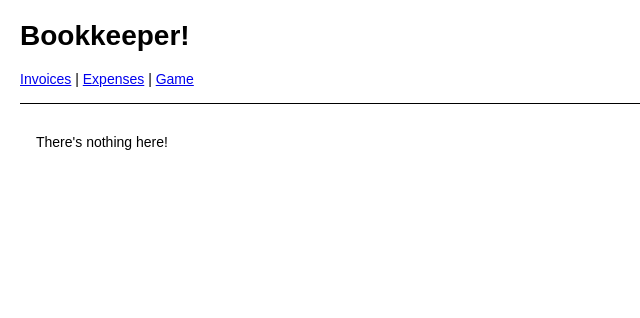
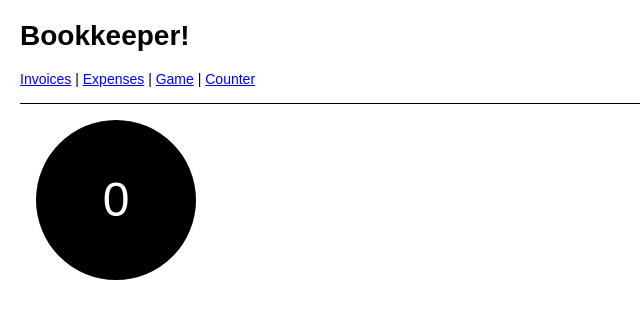
Before and after one commit to BOBY-MIN/my-app, a React (Create React App) app: page /counter in a window 1280 px wide. Shown: the top 318 px of the page, without its empty margins (0-640 px from the left). Built offline with nearby package versions, Linux system fonts and the light colour scheme.

Commit message:
- react-redux 처리  : counter 예제  : react-redux 에서 권장하는 정석대로 구성된 튜토리얼임.  : 리덕스의 창시자 Dan Abramov가 공유한 구조

```diff
--- a/package.json
+++ b/package.json
@@ -8,8 +8,10 @@
     "@testing-library/user-event": "^12.8.3",
     "react": "^17.0.2",
     "react-dom": "^17.0.2",
+    "react-redux": "^7.2.6",
     "react-router-dom": "^6.0.2",
     "react-scripts": "4.0.3",
+    "redux": "^4.1.2",
     "web-vitals": "^1.1.2"
   },
   "scripts": {
--- a/src/App.js
+++ b/src/App.js
@@ -12,7 +12,8 @@ export default function App() {
             >
                 <Link to="/invoices">Invoices</Link> | {" "}
                 <Link to="/expenses">Expenses</Link> | {" "}
-                <Link to="/game">Game</Link>
+                <Link to="/game">Game</Link> | {" "}
+                <Link to="/counter">Counter</Link>
             </nav>
             <Outlet />
         </div>
--- /dev/null
+++ b/src/actions/ActionTypes.js
@@ -0,0 +1,13 @@
+/*
+ Action 의 종류들을 선언합니다.
+ 앞에 export 를 붙임으로서, 나중에 이것들을 불러올 때,
+ import * as types from './ActionTypes' 를 할 수 있어요.
+
+여기서 정의한 Action 들을 actions/index.js 와 reducers/index.js 에서
+사용하여 Action 객체와 reducer 함수를 처리함.
+
+*/
+
+export const INCREMENT = 'INCREMENT';
+export const DECREMENT = 'DECREMENT';
+export const SET_COLOR = 'SET_COLOR';
--- /dev/null
+++ b/src/actions/index.js
@@ -0,0 +1,21 @@
+/*
+    action 객체를 만드는 액션 생성자들을 선언합니다. (action creators)
+    여기서 () => ({}) 은, function() { return { } } 와 동일한 의미입니다.
+    scope 이슈와 관계 없이 편의상 사용되었습니다.
+*/
+
+import * as types from './ActionTypes';
+
+export const increment = () => ({
+    type: types.INCREMENT
+});
+
+export const decrement = () => ({
+    type: types.DECREMENT
+});
+
+// 다른 액션 생성자들과 달리, 파라미터를 갖고있습니다
+export const setColor = (color) => ({
+    type: types.SET_COLOR,
+    color
+});
--- /dev/null
+++ b/src/components/Counter.css
@@ -0,0 +1,21 @@
+.Counter {
+    /* 레이아웃 */
+    width: 10rem;
+    height: 10rem;
+    display: flex;
+    align-items: center;
+    justify-content: center;
+    margin: 1rem;
+
+     /* 색상 */
+    color: white;
+
+    /* 폰트 */
+    font-size: 3rem;
+
+    /* 기타 */
+    border-radius: 100%;
+    cursor: pointer;
+    user-select: none;
+    transition: background-color 0.75s;
+}
--- /dev/null
+++ b/src/components/Counter.js
@@ -0,0 +1,49 @@
+
+
+import React from 'react';
+import PropTypes from 'prop-types';
+import 'components/Counter.css';
+
+/*
+    좌클릭 : 증가
+    우클릭 : 감소
+    더블클릭 : 컬러셋팅
+*/
+const Counter = ({number, color, onIncrement, onDecrement, onSetColor}) => {
+
+    return (
+        <div
+            className="Counter"
+            onClick={onIncrement}
+            onContextMenu={
+                (e) => {
+                    e.preventDefault();
+                    onDecrement();
+                }
+            }
+            onDoubleClick={onSetColor}
+            style={{backgroundColor: color}}>
+                {number}
+        </div>
+    );
+};
+
+// props에 대한 type 지정
+Counter.propTypes = {
+    number: PropTypes.number,
+    color: PropTypes.string,
+    onIncrement: PropTypes.func,
+    onDecrement: PropTypes.func,
+    onSetColor: PropTypes.func,
+};
+
+// props에 대한 기본값 지정
+Counter.defaultProps = {
+    number: 0,
+    color: 'black',
+    onIncrement: () => console.warn('onIncrement not defined'),
+    onDecrement: () => console.warn('onDecrement not defined'),
+    onSetColor: () => console.warn('onSetColor not defined')
+};
+
+export default Counter;
--- /dev/null
+++ b/src/containers/CounterContainer.js
@@ -0,0 +1,34 @@
+import Counter from 'components/Counter';
+import * as actions from 'actions';
+import { connect } from 'react-redux';
+import { getRandomColor } from 'utils';
+
+// store 안의 state 값을 props 로 연결
+const mapStateToProps = (state) => ({
+    color: state.color,
+    number: state.number
+});
+
+/*
+    액션 생성자를 사용하여 액션을 생성하고,
+    해당 액션을 dispatch 하는 함수를 만든 후, 이를 props 로 연결해줍니다.
+*/
+const mapDispatchToProps = (dispatch) => ({
+    onIncrement: () => dispatch(actions.increment()),
+    onDecrement: () => dispatch(actions.decrement()),
+    onSetColor: () => {
+        const color = getRandomColor();
+        dispatch(actions.setColor(color));
+    }
+});
+
+
+// Counter 컴포넌트의 Container 컴포넌트
+// Counter 컴포넌트를 어플리케이션의 데이터 레이어와 묶는 역할을 합니다.
+const CounterContainer = connect(
+    mapStateToProps,
+    mapDispatchToProps
+)(Counter);
+
+
+export default CounterContainer;
--- a/src/index.js
+++ b/src/index.js
@@ -5,10 +5,21 @@ import Expenses from "./routes/expenses";
 import Invoices from "./routes/invoices";
 import Game from "./routes/tictactoe";
 import Invoice from "routes/invoice";
+import CounterContainer from "containers/CounterContainer";
+
+// redux 관련 불러오기
+import { createStore } from "redux";
+import reducers from './reducers';
+import { Provider } from "react-redux";
+
+// redux store 생성
+const store = createStore(reducers);
+
 
 const rootElement = document.getElementById("root");
 render(
     <BrowserRouter>
+        <Provider store={store}>
             <Routes>
                 <Route path="/" element={<App />}>
                     <Route path="expenses" element={<Expenses />} />
@@ -24,6 +35,7 @@ render(
                         <Route path=":invoiceId" element={<Invoice />} />
                     </Route>
                     <Route path="game" element={<Game />} />
+                    <Route path="counter" element={<CounterContainer />} />
                     <Route
                         path="*"
                         element={
@@ -34,6 +46,7 @@ render(
                     />
                 </Route>
             </Routes>
+        </Provider>
     </BrowserRouter>,
     rootElement
 );
--- /dev/null
+++ b/src/reducers/index.js
@@ -0,0 +1,42 @@
+import * as types from 'actions/ActionTypes';
+
+// 초기 상태를 정의합니다
+const initialState = {
+    color: 'black',
+    number: 0
+};
+
+
+/*
+    리듀서 함수를 정의합니다. 리듀서는 state 와 action 을 파라미터로 받습니다.
+    state 가 undefined 일때 (스토어가 생성될때) state 의 기본값을 initialState 로 사용합니다.
+    action.type 에 따라 다른 작업을 하고, 새 상태를 만들어서 반환합니다.
+    이 때 주의 할 점은 state 를 직접 수정하면 안되고,
+    기존 상태 값에 원하는 값을 덮어쓴 새로운 객체를 만들어서 반환해야합니다.
+*/
+function counter(state = initialState, action) {
+    switch (action.type) {
+        case types.INCREMENT:
+            return {
+                ...state,
+                number: state.number + 1
+            };
+
+        case types.DECREMENT:
+            return {
+                ...state,
+                number: state.number - 1
+            };
+
+        case types.SET_COLOR:
+            return {
+                ...state,
+                color: action.color
+            };
+
+        default:
+            return state;
+    }
+};
+
+export default counter;
--- /dev/null
+++ b/src/utils/index.js
@@ -0,0 +1,23 @@
+export function getRandomColor() {
+    const colors = [
+        '#495057',
+        '#f03e3e',
+        '#d6336c',
+        '#ae3ec9',
+        '#7048e8',
+        '#4263eb',
+        '#1c7cd6',
+        '#1098ad',
+        '#0ca678',
+        '#37b24d',
+        '#74b816',
+        '#f59f00',
+        '#f76707'
+    ];
+
+    // 0 부터 12까지 랜덤 숫자
+    const random = Math.floor(Math.random() * 13);
+
+    // 랜덤 색상 반환
+    return colors[random];
+}
```
Also changed, not shown: 2 other files (tests, documents, lock files or other folders). Lines whose indentation alone changed are shown as unchanged.
